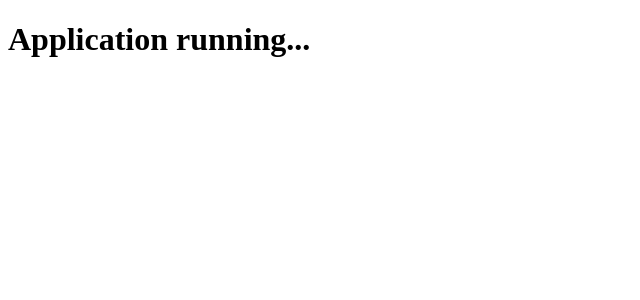
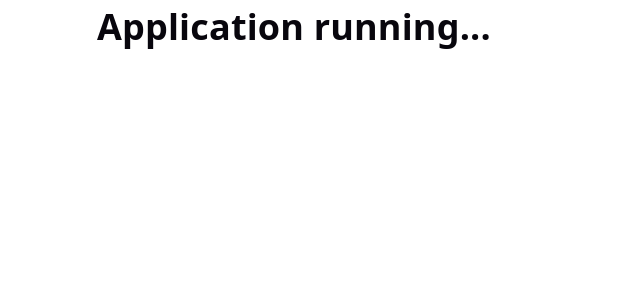
Before and after one commit to elnobun/react-return-exercises, a React (Vite) app in the folder week-01-product-list/: page / in a window 1280 px wide. Shown: the top 300 px of the page, without its empty margins (0-640 px from the left). Built offline with nearby package versions, Linux system fonts and the light colour scheme.

Commit message:
Add base styles and layout spacing

```diff
--- a/week-01-product-list/src/index.css
+++ b/week-01-product-list/src/index.css
@@ -0,0 +1,72 @@
+:root {
+	--sans: system-ui, 'Segoe UI', Roboto, sans-serif;
+
+	font: 18px/145% var(--sans);
+	letter-spacing: 0.18px;
+	color: #08060d;
+	background: #fff;
+	font-synthesis: none;
+	text-rendering: optimizeLegibility;
+	-webkit-font-smoothing: antialiased;
+	-moz-osx-font-smoothing: grayscale;
+
+	@media (max-width: 1024px) {
+		font-size: 16px;
+	}
+}
+
+#root {
+	width: 1126px;
+	max-width: 100%;
+	padding-inline: 20px;
+	margin: 0 auto;
+	min-height: 100svh;
+	display: flex;
+	flex-direction: column;
+}
+
+/* 1. Use a more intuitive box-sizing model */
+*,
+*::before,
+*::after {
+	box-sizing: border-box;
+}
+
+/* 2. Remove default margin on most elements */
+*:not(dialog) {
+	margin: 0;
+}
+
+/* 3. Improve text rendering and line height */
+body {
+	line-height: 1.5;
+}
+
+/* 4. Make media responsive by default */
+img,
+picture,
+video,
+canvas,
+svg {
+	display: block;
+	max-width: 100%;
+}
+
+/* 5. Inherit fonts for form controls */
+input,
+button,
+textarea,
+select {
+	font: inherit;
+}
+
+/* 6. Avoid text overflows */
+p,
+h1,
+h2,
+h3,
+h4,
+h5,
+h6 {
+	overflow-wrap: break-word;
+}
```
